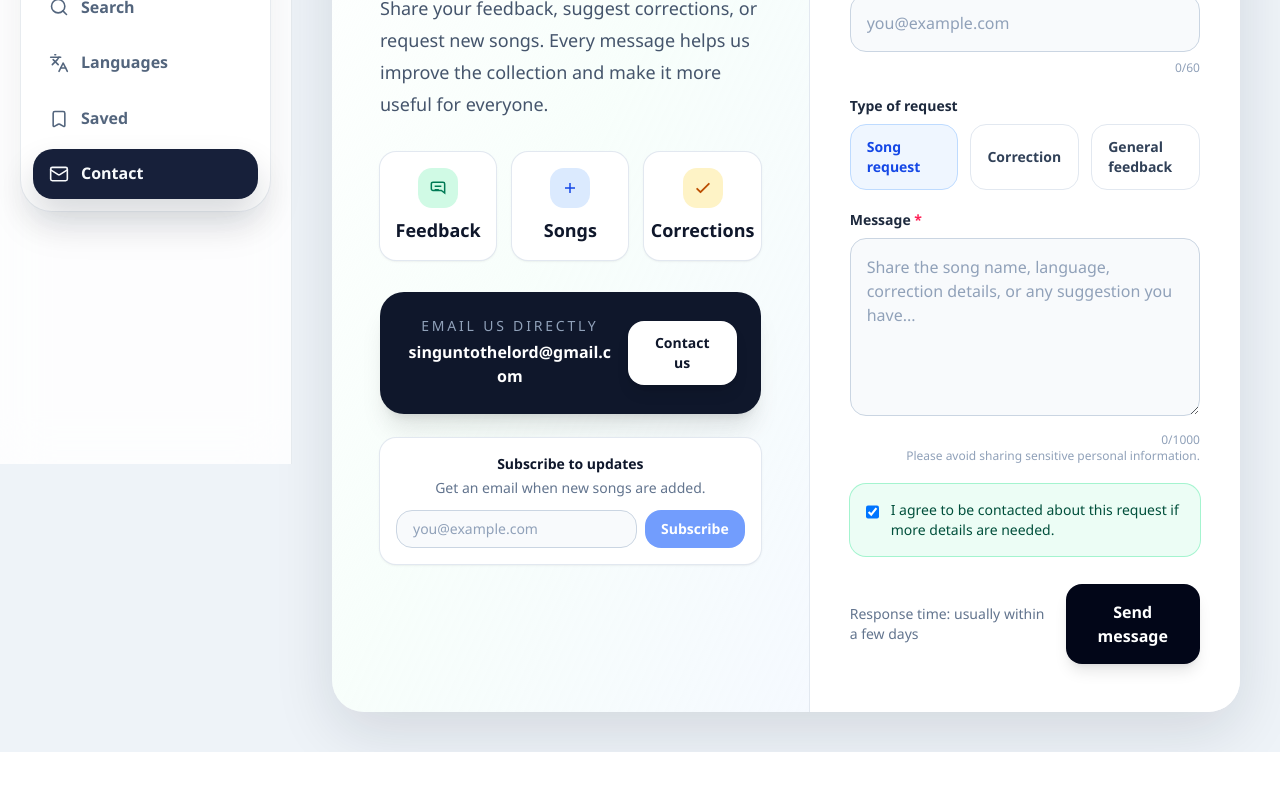
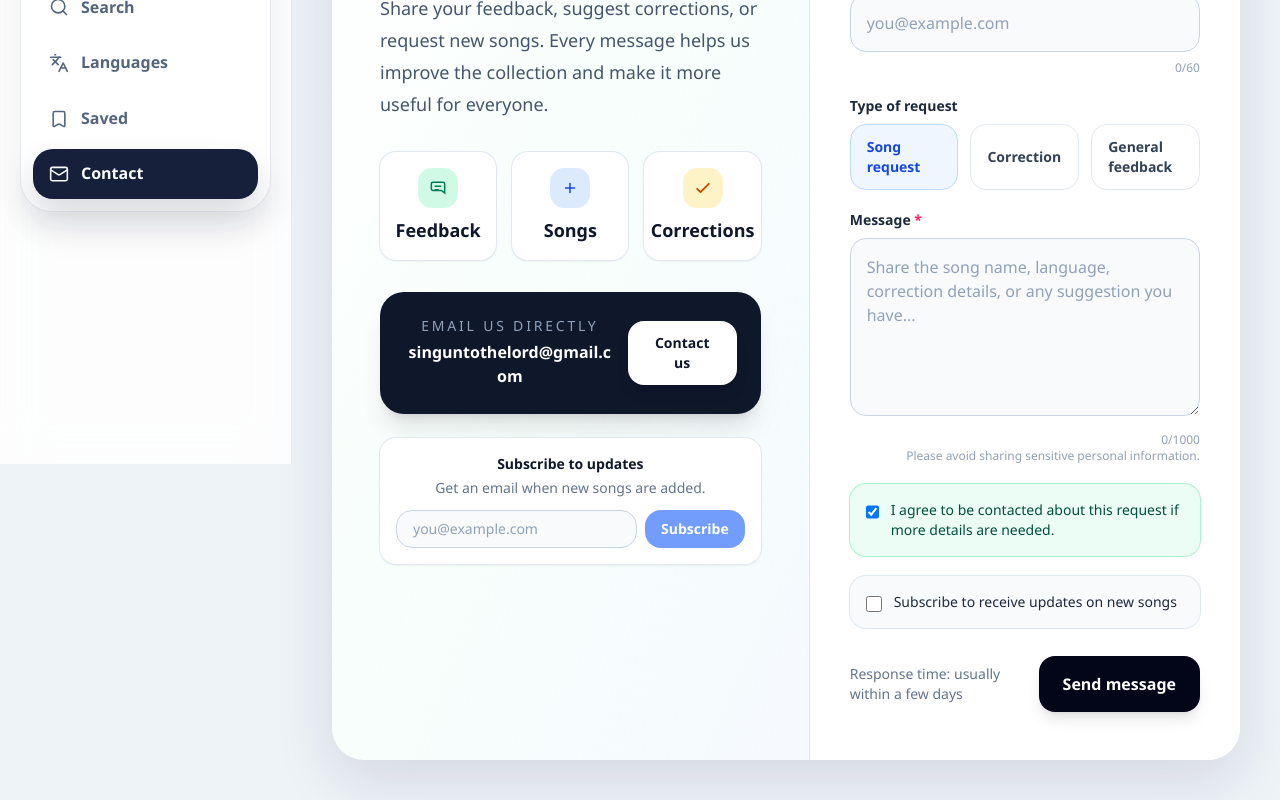
Before and after one commit to sat33shgit/HymnBook, a Next.js app: page /contact in a window 1280 px wide. Shown: the part 336-1136 px from the top of the page. Before the commit the page ends 1088 px from the top, so only its background shows below. Built offline with nearby package versions, Linux system fonts and the light colour scheme; no server answers; the database is empty.

Commit message:
subscribe option in the contact form

```diff
--- a/app/(public)/contact.tsx
+++ b/app/(public)/contact.tsx
@@ -12,7 +12,7 @@ export default function ContactPage() {
   const [submitted, setSubmitted] = useState(false);
   const [submitting, setSubmitting] = useState(false);
   const [submitError, setSubmitError] = useState("");
-  const [form, setForm] = useState({ name: "", email: "", message: "", type: "Song request", consent: true });
+  const [form, setForm] = useState({ name: "", email: "", message: "", type: "Song request", consent: true, subscribe: false });
   const [errors, setErrors] = useState<{ name?: string; email?: string; message?: string }>({});
 
   // Left-side subscribe controls
@@ -98,6 +98,10 @@ export default function ContactPage() {
     setSubmitting(true);
     setSubmitError("");
 
+    // capture subscribe choice and email before we clear form
+    const shouldSubscribe = Boolean(form.subscribe);
+    const emailToSubscribe = (form.email || "").trim();
+
     try {
       const res = await fetch("/api/contact", {
         method: "POST",
@@ -110,8 +114,24 @@ export default function ContactPage() {
         throw new Error(data.error || "Failed to send message");
       }
 
+      // If user opted to subscribe via the contact form, add them to subscribers.
+      if (shouldSubscribe && emailToSubscribe && /^\S+@\S+\.\S+$/.test(emailToSubscribe)) {
+        try {
+          const subRes = await fetch("/api/subscribers", {
+            method: "POST",
+            headers: { "Content-Type": "application/json" },
+            body: JSON.stringify({ email: emailToSubscribe }),
+          });
+          // ignore response details; subscription endpoint returns exists flag on duplicates
+          await subRes.json().catch(() => ({}));
+        } catch (subErr) {
+          // log but don't fail the main flow
+          console.error("Failed to subscribe contact email:", subErr);
+        }
+      }
+
       setSubmitted(true);
-      setForm({ name: "", email: "", message: "", type: "Song request", consent: true });
+      setForm({ name: "", email: "", message: "", type: "Song request", consent: true, subscribe: false });
       setErrors({});
     } catch (error) {
       setSubmitError(
@@ -381,16 +401,29 @@ export default function ContactPage() {
                         </span>
                       </label>
 
-                      {/* Subscribe moved to left column */}
+                      {/* Inline subscribe checkbox (added to contact form) */}
+                      <label className="flex items-start gap-3 rounded-2xl bg-slate-50 dark:bg-[#0f1720] px-4 py-4 text-sm text-slate-800 dark:text-slate-200 ring-1 ring-slate-200 dark:ring-slate-700 cursor-pointer">
+                        <input type="checkbox" name="subscribe" checked={Boolean(form.subscribe)} onChange={handleChange} className="mt-1 h-4 w-4 rounded border-slate-300 dark:border-slate-600 text-blue-600 dark:bg-[#232b3d] cursor-pointer" />
+                        <span>
+                          Subscribe to receive updates on new songs
+                        </span>
+                      </label>
 
                       <div className="flex flex-col gap-3 sm:flex-row sm:items-center sm:justify-between pt-2">
                         <p className="text-sm text-slate-500 dark:text-slate-400">Response time: usually within a few days</p>
                         <button
                           type="submit"
                           disabled={submitting}
-                          className="inline-flex items-center justify-center rounded-2xl bg-slate-950 dark:bg-[#0e2a43] px-6 py-4 text-base font-semibold text-white shadow-lg transition hover:translate-y-[-1px] hover:shadow-xl hover:bg-blue-700 dark:hover:bg-[#0b2336] cursor-pointer"
+                          className="inline-flex items-center justify-center rounded-2xl bg-slate-950 dark:bg-[#0e2a43] px-6 py-4 text-base font-semibold text-white shadow-lg transition hover:translate-y-[-1px] hover:shadow-xl hover:bg-blue-700 dark:hover:bg-[#0b2336] cursor-pointer whitespace-nowrap"
                         >
-                          {submitting ? "Sending..." : "Send message"}
+                          {submitting ? (
+                            <span className="whitespace-nowrap">Sending...</span>
+                          ) : (
+                            <>
+                              <span className="hidden md:inline whitespace-nowrap">Send message</span>
+                              <span className="md:hidden whitespace-nowrap">Send</span>
+                            </>
+                          )}
                         </button>
                       </div>
                     </form>
--- a/app/api/songs/route.ts
+++ b/app/api/songs/route.ts
@@ -4,7 +4,6 @@ import { createSongSchema } from "@/lib/validations/song";
 import { auth } from "@/lib/auth";
 import { deriveSongDefaultLanguage, deriveSongSlug } from "@/lib/song-utils";
 import { revalidateSongMutationCaches } from "@/lib/song-cache-revalidation";
-import { deriveSongPrimaryTitle } from "@/lib/song-utils";
 // Individual new-song email notifications removed — batch digest handles notifications now.
 
 const headers = { "X-API-Version": "1" };
--- a/types/luxon.d.ts
+++ b/types/luxon.d.ts
@@ -1,3 +1,4 @@
+/* eslint-disable @typescript-eslint/no-explicit-any */
 declare module "luxon" {
   export const DateTime: any;
   export const Duration: any;
```
